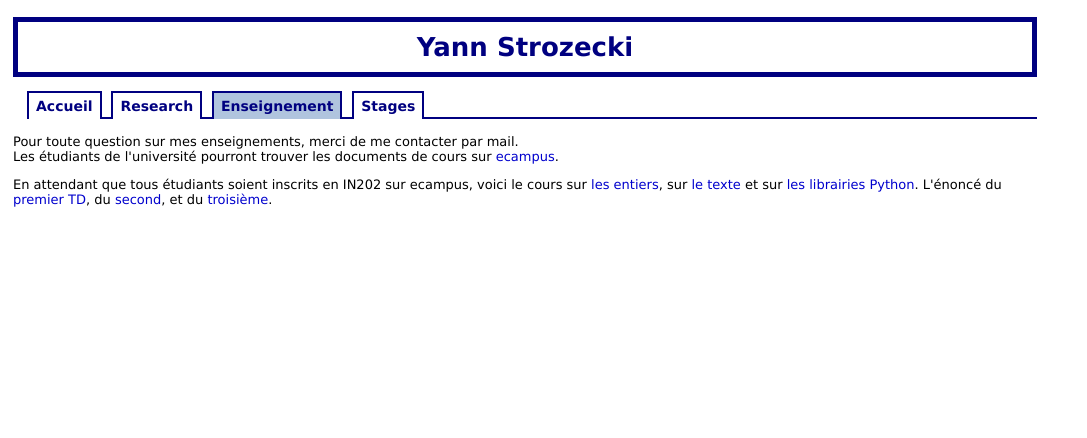
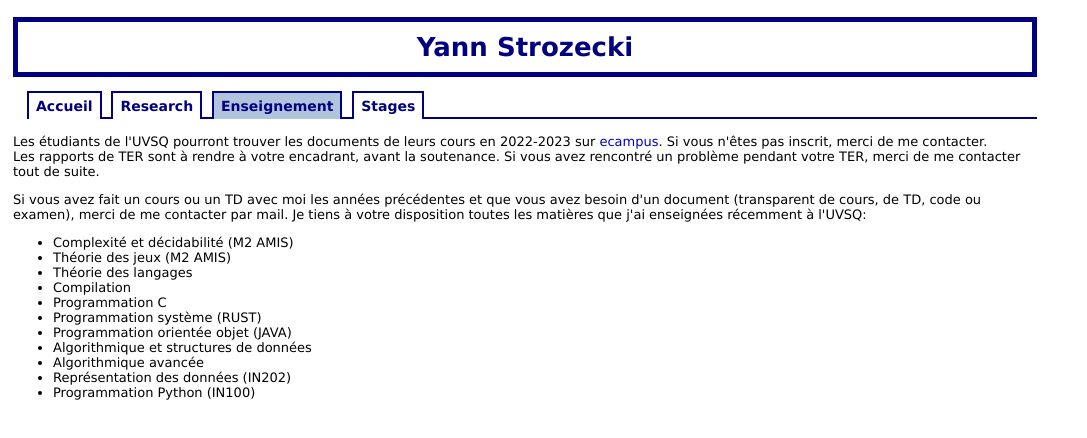
Before and after one commit to yann-strozecki/yann-strozecki.github.io, a plain HTML site: page enseignement.html in a window 1280 px wide. Shown: the whole page, without its empty margins (0-1087 px from the left). Drawn offline with Linux system fonts and the light colour scheme.

Commit message:
enseignement

```diff
--- a/enseignement.html
+++ b/enseignement.html
@@ -20,13 +20,32 @@
     </ul>
 
     <br/>
+    Les étudiants de l'UVSQ pourront trouver les documents de leurs cours en 2022-2023 sur <a href="ecampus.paris-saclay.fr/">ecampus</a>. Si vous n'êtes pas inscrit, merci de me contacter.
 
-    Pour toute question sur mes enseignements, merci de me contacter par mail.
+
+
     <br/>
-    Les étudiants de l'université pourront trouver les documents de cours sur <a href="ecampus.paris-saclay.fr/">ecampus</a>.
+
+    Les rapports de TER sont à rendre à votre encadrant, avant la soutenance.
+    Si vous avez rencontré un problème pendant votre TER, merci de me contacter tout de suite.
+
 
     <p>
-    En attendant que tous étudiants soient inscrits en IN202 sur ecampus, voici le cours sur <a href="cours_entier.pdf">les entiers</a>, sur <a href="texte.pdf">le texte</a> et sur <a href = "librairies.pdf">les librairies Python</a>. L'énoncé du <a href="TP1_nombre.ipynb">premier TD</a>, du <a href = "TP2_Tkinter.ipynb">second</a>, et du <a href = "TP3.zip">troisième</a>.</p>
+    Si vous avez fait un cours ou un TD avec moi les années précédentes et que vous avez besoin d'un document (transparent de cours, de TD, code ou examen), merci de me contacter par mail.
+    Je tiens à votre disposition toutes les matières que j'ai enseignées récemment à l'UVSQ:
+    <ul>
+      <li>Complexité et décidabilité (M2 AMIS)</li>
+      <li>Théorie des jeux (M2 AMIS)</li>
+      <li>Théorie des langages </li>
+      <li>Compilation </li>
+      <li>Programmation C</li>
+      <li>Programmation système (RUST)</li>
+      <li>Programmation orientée objet (JAVA)</li>
+      <li>Algorithmique et structures de données</li>
+      <li>Algorithmique avancée</li>
+      <li>Représentation des données (IN202)</li>
+      <li>Programmation Python (IN100)</li>
+    </ul>
 
   </body>
 </html>
```
Also changed, not shown: 1 other file.
